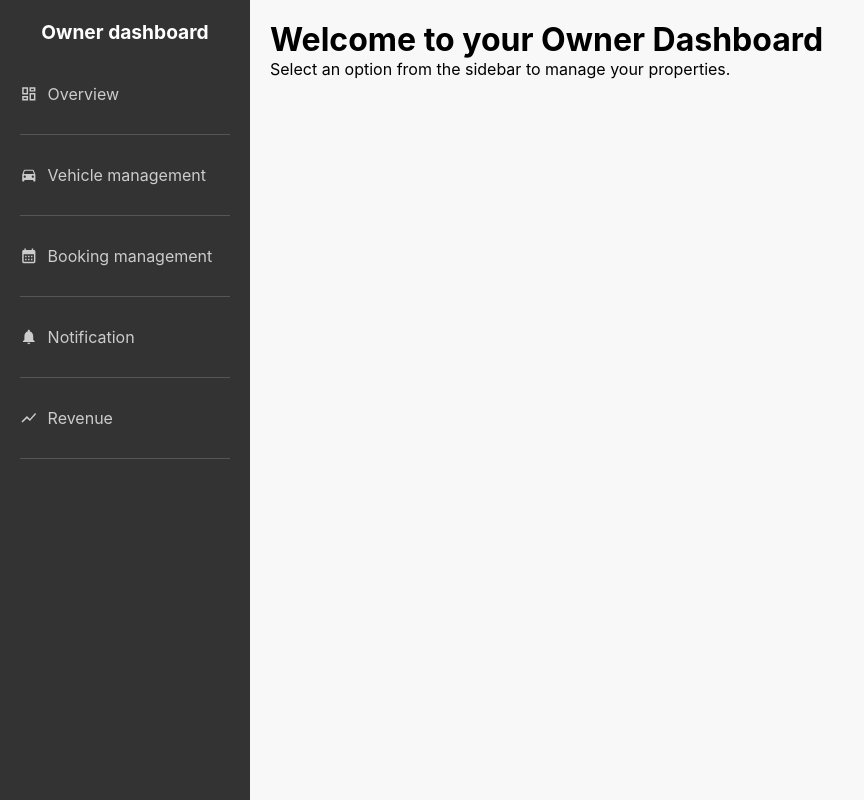
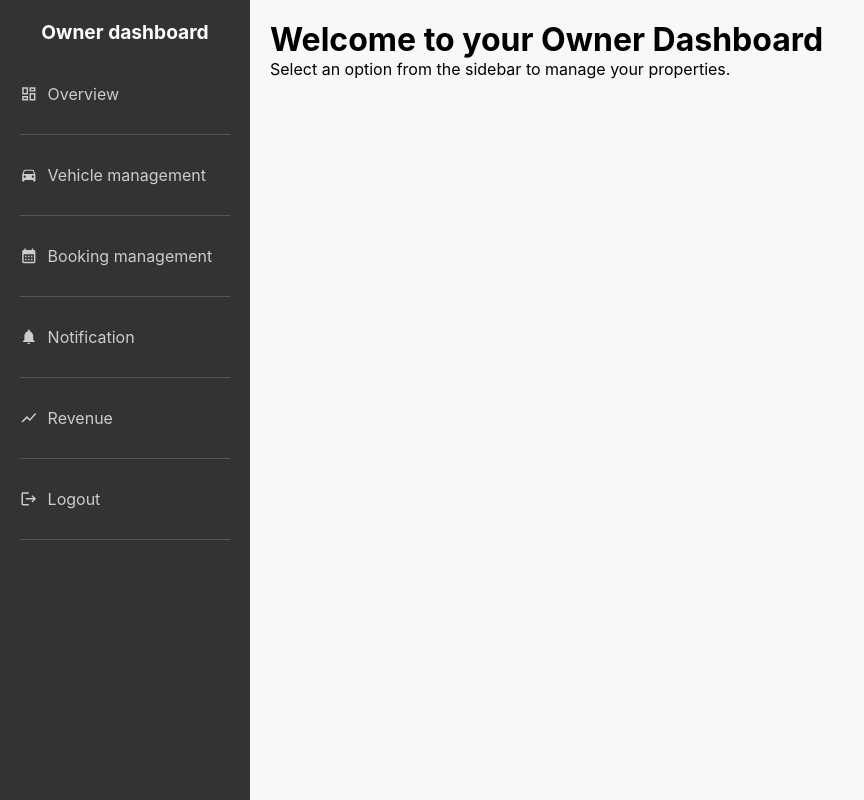
Before and after one commit to tienvum1/Rentzy-, a React (Create React App) app in the folder fe/: page /ownerpage in a window 1280 px wide. Shown: the whole page, without its empty margins (0-864 px from the left). Built offline with nearby package versions, Linux system fonts and the light colour scheme; no server answers.

Commit message:
add function logout of owner page
add function logout when owner click on log out it will go to the home page

```diff
--- a/fe/src/pages/owner/ownerpage.jsx
+++ b/fe/src/pages/owner/ownerpage.jsx
@@ -1,8 +1,19 @@
 import React from 'react';
 import './OwnerDashboard.css';
-import { MdOutlineDashboard, MdDirectionsCar, MdCalendarMonth, MdNotifications, MdShowChart } from 'react-icons/md';
+import { MdOutlineDashboard, MdDirectionsCar, MdCalendarMonth, MdNotifications, MdShowChart, MdLogout  } from 'react-icons/md';
+import { useNavigate } from 'react-router-dom';
+import { useAuth } from '../../context/AuthContext';
 
 const OwnerPage = () => {
+    const navigate = useNavigate();
+    const { logout } = useAuth();
+
+    const handleLogout = async (e) => {
+        e.preventDefault();
+        await logout();
+        navigate('/');
+    };
+
     return(
         <div className="dashboard-container">
             <div className="sidebar">
@@ -44,6 +55,13 @@ const OwnerPage = () => {
                             </a>
                         </li>
                         <li className="divider"></li>
+                        <li>
+                            <a href="#" className="nav-link" onClick={handleLogout}>
+                                <MdLogout />
+                                Logout
+                            </a>
+                        </li>
+                        <li className="divider"></li>
                     </ul>
                 </nav>
             </div>
```
